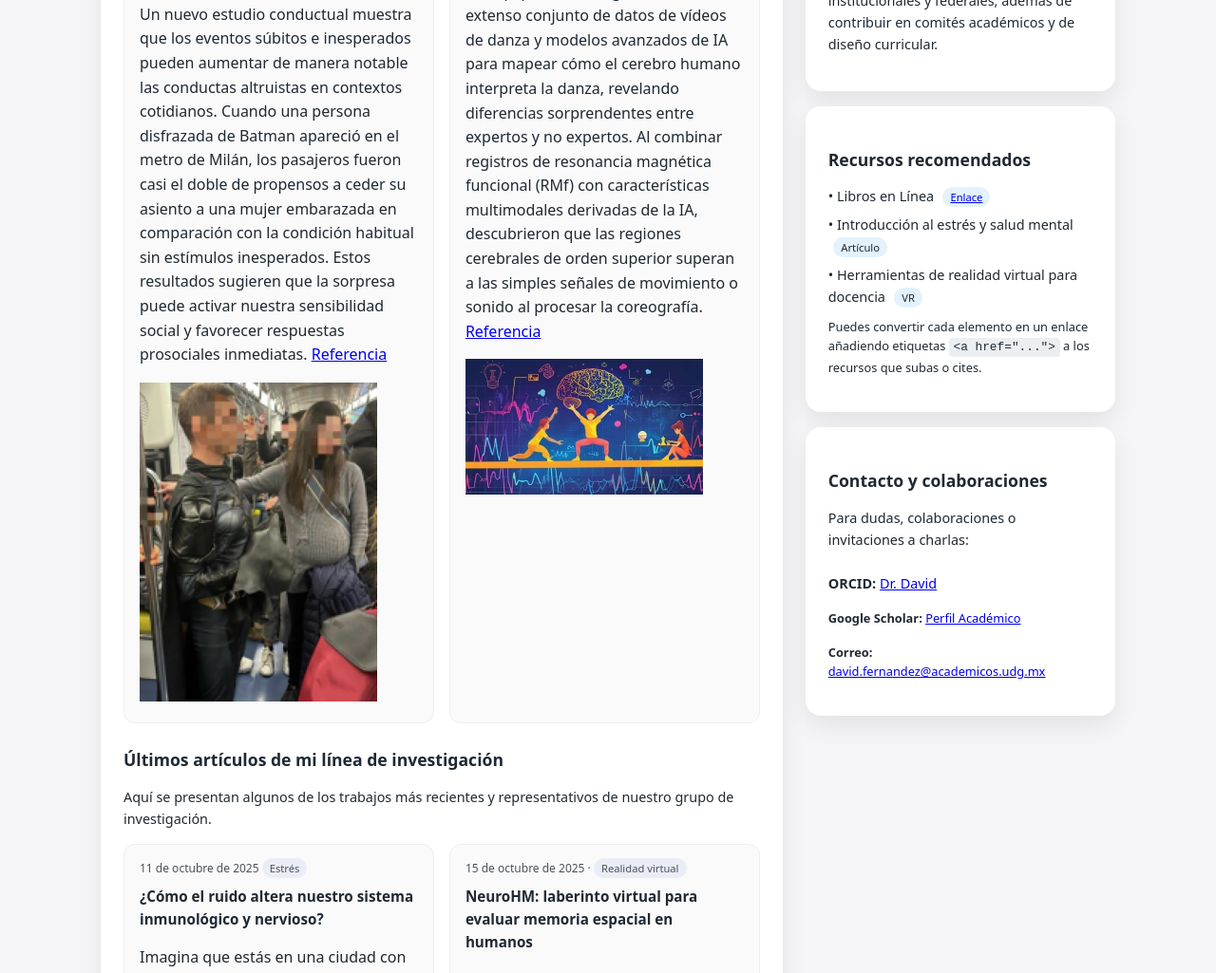
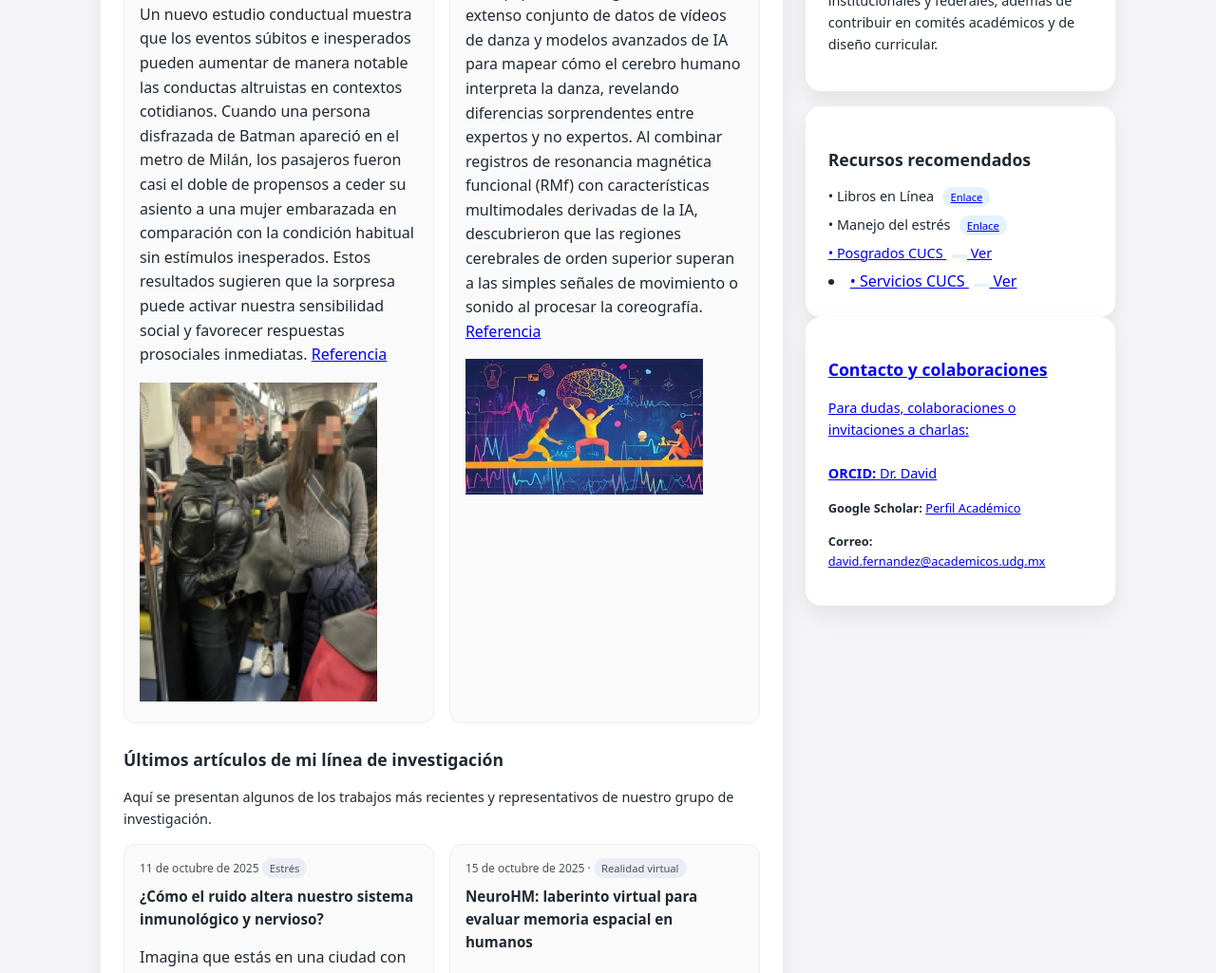
Before and after one commit to DavidFernandezQuezada/Neurociencias-divulgacion_DFQ, a plain HTML site: page index.html in a window 1280 px wide. Shown: the part 946-1971 px from the top of the page at 95% size. Drawn offline with Linux system fonts and the light colour scheme.

Commit message:
Update index.html

```diff
--- a/index.html
+++ b/index.html
@@ -367,14 +367,12 @@ En este estudio presentamos un protocolo innovador para desarrollar un modelo pr
             <section class="card sidebar-section" id="recursos">
                 <h3 class="section-title">Recursos recomendados</h3>
                 <ul class="list-clean">
-                    <li>• Libros en Línea <span class="badge"> <a href="https://doi.org/10.1038/s41467-025-65039-w">Enlace</a>  </span></li>
-                    <li>• Introducción al estrés y salud mental <span class="badge">Artículo</span></li>
-                    <li>• Herramientas de realidad virtual para docencia <span class="badge">VR</span></li>
+                    <li>• Libros en Línea <span class="badge"> <a href="https://www.cucs.udg.mx/libros/">Enlace</a>  </span></li>
+                    <li>• Manejo del estrés <span class="badge"> <a href="https://www.cdc.gov/mental-health/es/living-with/manejo-del-estres.html">Enlace</span></li>
+                    <li>• Posgrados CUCS <span class="badge"> <a href="https://www.cucs.udg.mx/oferta-academica/doctorados"> Ver</span></li>
                 </ul>
-                <p style="font-size:0.8rem;margin-top:0.6rem;">
-                    Puedes convertir cada elemento en un enlace añadiendo etiquetas
-                    <code>&lt;a href="..."&gt;</code> a los recursos que subas o cites.
-                </p>
+                <li>• Servicios CUCS <span class="badge"> <a href="https://www.cucs.udg.mx/servicios/catalogocucs"> Ver</span></li>
+                </ul>
             </section>
 
             <section class="card sidebar-section" id="contacto">
```
